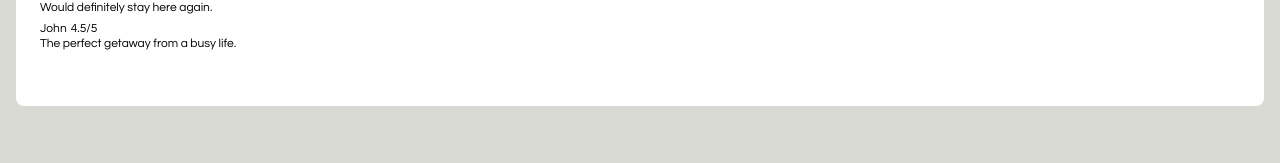
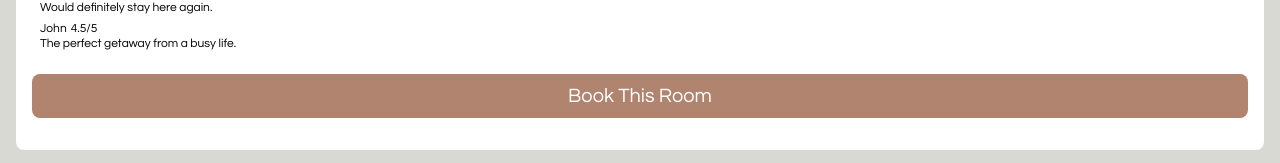
Before and after one commit to karisP/ElmntRooms, an Angular app: page /room/1 in a window 1280 px wide. Shown: the part 731-894 px from the top of the page. Before the commit the page ends 853 px from the top, so only its background shows below. Built offline with nearby package versions, Linux system fonts and the light colour scheme.

Commit message:
booking button added

```diff
--- a/src/app/room-details/room-details.component.html
+++ b/src/app/room-details/room-details.component.html
@@ -33,4 +33,5 @@
       <p>{{ review.message }}</p>
     </div>
   </div>
+  <button (click)="selectRoom(room)">Book This Room</button>
 </div>
--- a/src/app/room-details/room-details.component.scss
+++ b/src/app/room-details/room-details.component.scss
@@ -56,4 +56,24 @@
       }
     }
   }
+
+  button {
+    width: 100%;
+    border: none;
+    border-radius: 8px;
+    padding: 12px 0;
+    margin-bottom: 0;
+    background-color: #b1846f;
+    color: white;
+    font-family: "Questrial", sans-serif;
+    font-size: 20px;
+
+    &:hover {
+      font-size: 21px;
+    }
+
+    &:active {
+      opacity: 0.8;
+    }
+  }
 }
--- a/src/app/room-details/room-details.component.ts
+++ b/src/app/room-details/room-details.component.ts
@@ -9,6 +9,7 @@ import { rooms, RoomsList } from '../rooms';
 })
 export class RoomDetailsComponent {
   room: RoomsList | undefined;
+  selectedRoom: RoomsList | undefined;
   constructor(private route: ActivatedRoute) {}
 
   ngOnInit() {
@@ -17,4 +18,9 @@ export class RoomDetailsComponent {
 
     this.room = rooms.find((room) => room.roomId === roomIdFromRoute);
   }
+
+  selectRoom(room: RoomsList | undefined) {
+    this.selectedRoom = room;
+    console.log('you have selected the', room?.name);
+  }
 }
```
